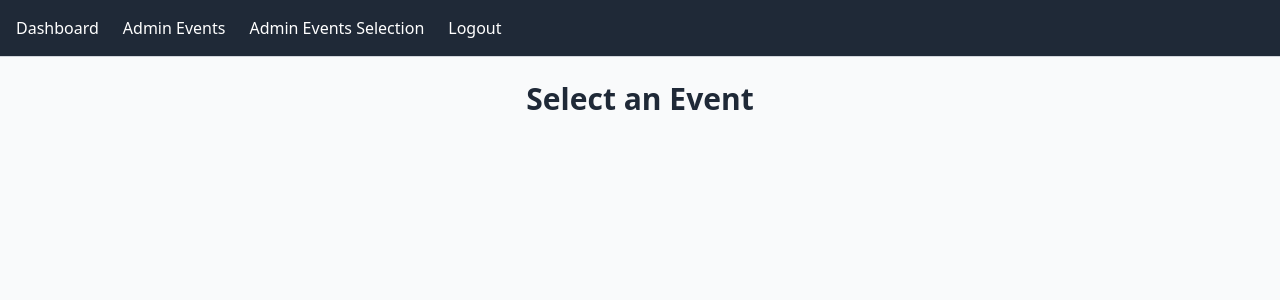
After one commit to nima-saeidi/hiTech_backend, a FastAPI app: template backend/templates/admin_event_selection.html in a window 1280 px wide. The commit adds this page. Shown: the top 300 px of the page. Run offline with FastAPI, Linux system fonts and the light colour scheme; the template is opened without the code that fills it, so the values that code supplies are empty.

Commit message:
clear code4

```diff
--- a/backend/main.py
+++ b/backend/main.py
@@ -782,7 +782,7 @@ def get_registered_users_page(event_id: int, request: Request, db: Session = Dep
 
     # Return the template with the user list
     return templates.TemplateResponse(
-        "registered_users.html", {"request": request, "users": users, "event_name": event.name}
+        "registered_users.html", {"request": request, "users": users, "event_name": event.title}
     )
 
 
@@ -938,3 +938,10 @@ def get_event_selection_page(request: Request, db: Session = Depends(get_db)):
     return templates.TemplateResponse(
         "event_selection.html", {"request": request, "event_user_data": event_user_data}
     )
+
+
+@app.get("/admin/admin_event_selection", response_class=HTMLResponse)
+def event_selection_page(request: Request, db: Session = Depends(get_db)):
+    # Fetch all events from the database
+    events = db.query(Event).all()
+    return templates.TemplateResponse("admin_event_selection.html", {"request": request, "events": events})
--- a/backend/model.py
+++ b/backend/model.py
@@ -4,8 +4,8 @@ from sqlalchemy.orm import sessionmaker
 from sqlalchemy import create_engine
 from sqlalchemy import ForeignKey
 from sqlalchemy.orm import relationship
-# DATABASE_URL = "postgresql://postgres:n1m010@localhost:5432/hiTech"
-DATABASE_URL = "postgresql://alborz:n1m010@localhost:5432/hi_tech"
+DATABASE_URL = "postgresql://postgres:n1m010@localhost:5432/hiTech"
+# DATABASE_URL = "postgresql://alborz:n1m010@localhost:5432/hi_tech"
 
 Base = declarative_base()
 
--- /dev/null
+++ b/backend/templates/admin_event_selection.html
@@ -0,0 +1,32 @@
+<!DOCTYPE html>
+<html lang="en">
+<head>
+    <meta charset="UTF-8">
+    <meta name="viewport" content="width=device-width, initial-scale=1.0">
+    <title>Admin Event Selection</title>
+    <link href="https://cdn.jsdelivr.net/npm/tailwindcss@2.2.19/dist/tailwind.min.css" rel="stylesheet">
+</head>
+<body class="bg-gray-50">
+    <nav class="bg-gray-800 p-4">
+        <ul class="flex gap-6 text-white">
+            <li><a href="/admin/dashboard" class="hover:text-indigo-400 transition duration-300">Dashboard</a></li>
+            <li><a href="/admin/events" class="hover:text-indigo-400 transition duration-300">Admin Events</a></li>
+            <li><a href="/admin/event_selection" class="hover:text-indigo-400 transition duration-300">Admin Events Selection</a></li>
+            <li><a href="/admin/logout" class="hover:text-indigo-400 transition duration-300">Logout</a></li>
+        </ul>
+    </nav>
+    <hr class="border-gray-300">
+
+    <div class="container mx-auto p-6">
+        <h2 class="text-3xl font-semibold text-center text-gray-800 mb-6">Select an Event</h2>
+
+        {% for event in events %}
+            <div class="bg-white p-6 rounded-lg shadow-lg mb-6">
+                <h3 class="text-xl font-semibold text-gray-800">{{ event.title }}</h3>
+                <p class="text-gray-600">{{ event.description }}</p>
+                <a href="/admin/events/{{ event.id }}/users" class="text-indigo-600 hover:text-indigo-800 font-semibold mt-4 inline-block">View Registered Users</a>
+            </div>
+        {% endfor %}
+    </div>
+</body>
+</html>
--- a/backend/templates/nav.html
+++ b/backend/templates/nav.html
@@ -2,7 +2,8 @@
     <ul class="flex gap-6 text-white">
         <li><a href="/admin/dashboard" class="hover:text-indigo-400 transition duration-300">Dashboard</a></li>
         <li><a href="/admin/events" class="hover:text-indigo-400 transition duration-300">Admin Events</a></li>
-        <li><a href="/admin/event_selection" class="hover:text-indigo-400 transition duration-300">Admin Events Selection</a></li>
+        <li><a href="/admin/event_selection" class="hover:text-indigo-400 transition duration-300">Events Selection</a></li>
+        <li><a href="/admin/admin_event_selection" class="hover:text-indigo-400 transition duration-300">Admin Events Selection</a></li>
 
          <li><a href="/admin/logout" class="hover:text-indigo-400 transition duration-300">Logout</a></li>
     </ul>
```
